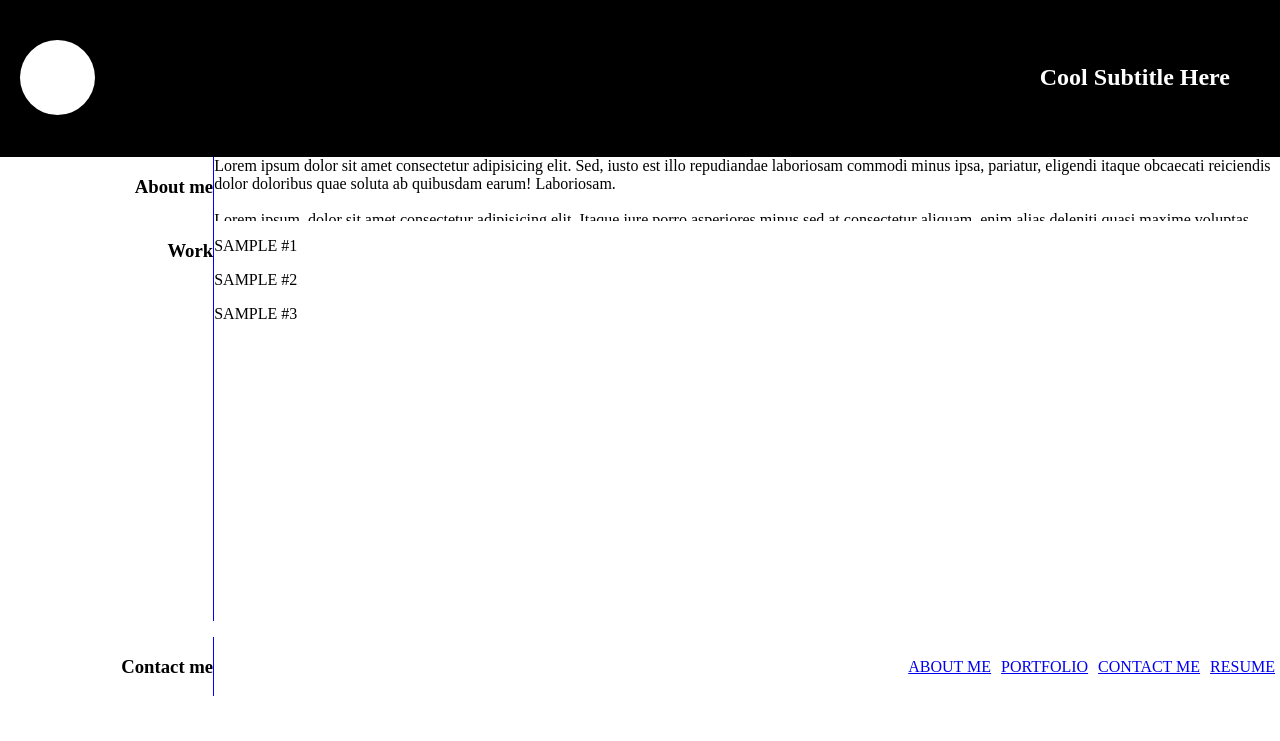
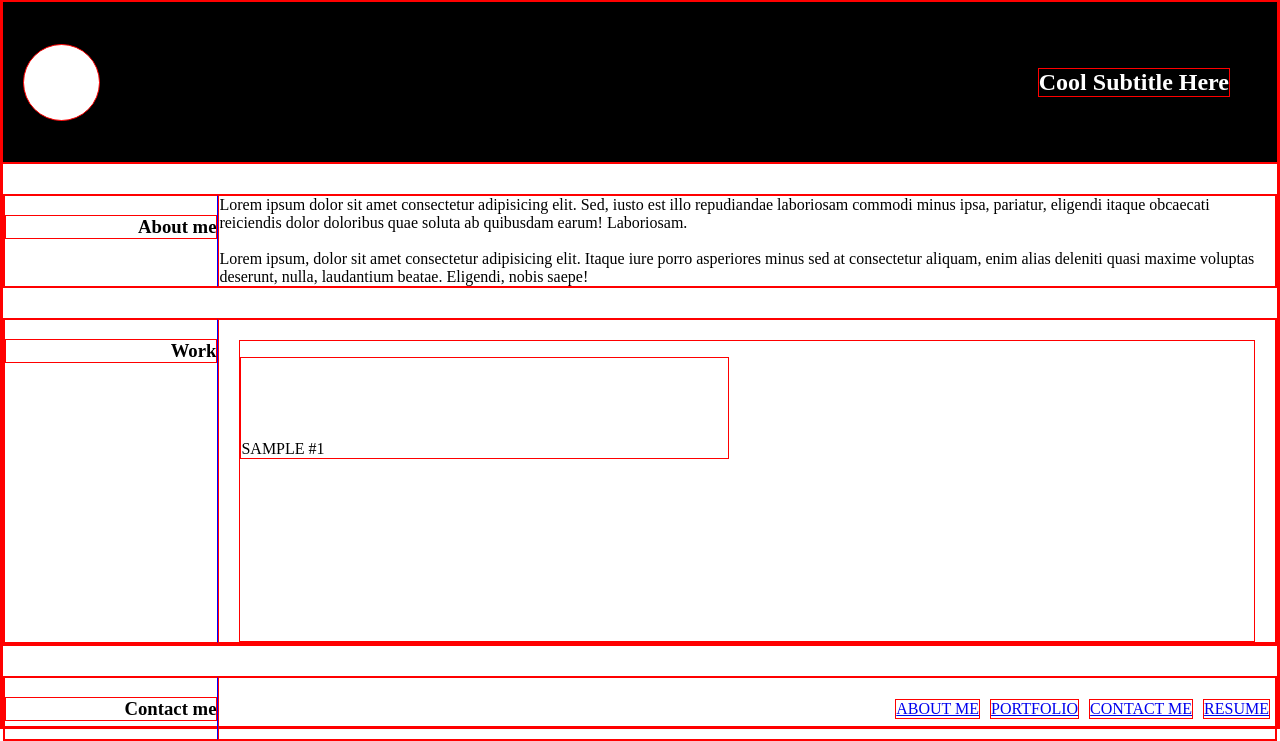
Before and after one commit to stevecalla/portfolio-steve-calla, a plain HTML site: page index.html in a window 1280 px wide. Shown: the part 83-824 px from the top of the page. Before the commit the page ends 800 px from the top, so only its background shows below. Drawn offline with Linux system fonts and the light colour scheme; placeholder pictures from the web are drawn by us.

Commit message:
Create project boxes and overlay text

```diff
--- a/assets/css/style.css
+++ b/assets/css/style.css
@@ -1,5 +1,5 @@
 * {
-  /* border: 1px solid red; */
+  border: 1px solid red;
 }
 
 body {
@@ -75,6 +75,7 @@ main {
   display: flex;
   flex-direction: column;
   height: 60vh;
+  overflow: scroll;
 }
 
 .about-me-container,
@@ -82,13 +83,7 @@ main {
 .contact-me-container {
   display: flex;
   flex-direction: row;
-  /* height: 100vh; */
-  /* min-width: 200px; */
-}
-
-.about-me-description {
-  height: 5vw;
-  overflow: scroll;
+  margin-top: 30px;
 }
 
 aside {
@@ -102,9 +97,52 @@ footer nav {
   width: 100%;
 }
 
-.portfolio-container {
-  height: 50vh;
+.work-container {
   overflow: scroll;
+}
+
+.portfolio-container p {
+  /* background: lightblue; */
+  /* width: 200px; */
+}
+
+/* .first-project {
+  display: flex;
+  align-items: flex-end;
+  z-index: 2;
+} */
+
+.first-project,
+.other-projects {
+  height: 300px;
+  margin: 20px;
+}
+
+.other-projects {
+  display: flex;
+  justify-content: space-between;
+  flex-wrap: wrap;
+  position: relative;
+}
+
+.project {
+  display: flex;
+  justify-content: flex-start;
+  align-items: flex-end;
+  width: 48%;
+  height: 100px;
+  /* background: lightblue; */
+}
+
+.project img {
+  /* position: relative;
+  z-index: 0; */
+}
+
+.project p {
+  position: absolute;
+  background-color: lightblue;
+  z-index: 1;
 }
 
 /* ---------- FOOTER SECTION ------------- */
--- a/index.html
+++ b/index.html
@@ -42,24 +42,27 @@
         <h1>Work</h1>
       </aside>
       <article class="portfolio-container">
-        <p>SAMPLE #1</p>
-        <p>SAMPLE #2</p>
-        <p>SAMPLE #3</p>
-        <!-- <p>SAMPLE #1</p>
-        <p>SAMPLE #2</p>
-        <p>SAMPLE #3</p>
-        <p>SAMPLE #1</p>
-        <p>SAMPLE #2</p>
-        <p>SAMPLE #3</p>
-        <p>SAMPLE #1</p>
-        <p>SAMPLE #2</p>
-        <p>SAMPLE #3</p>
-        <p>SAMPLE #1</p>
-        <p>SAMPLE #2</p>
-        <p>SAMPLE #3</p> -->
+        <div class="first-project">
+          <!-- <img src="https://via.placeholder.com/150" alt=""> -->
+          <p class="project">SAMPLE #1</p>
+        </div>
+        <div class="other-projects">
+          <div class="project">
+          <img src="https://via.placeholder.com/100x100" alt="">
+            <p>SAMPLE #2</p>
+          </div>
+          <div class="project">
+            <p>SAMPLE #3</p>
+          </div>
+          <div class="project">
+            <p>SAMPLE #4</p>
+          </div>
+          <div class="project">
+            <p>SAMPLE #5</p>
+          </div>
+        </div>
       </article>
     </section>
-
 
   </main>
 
```
